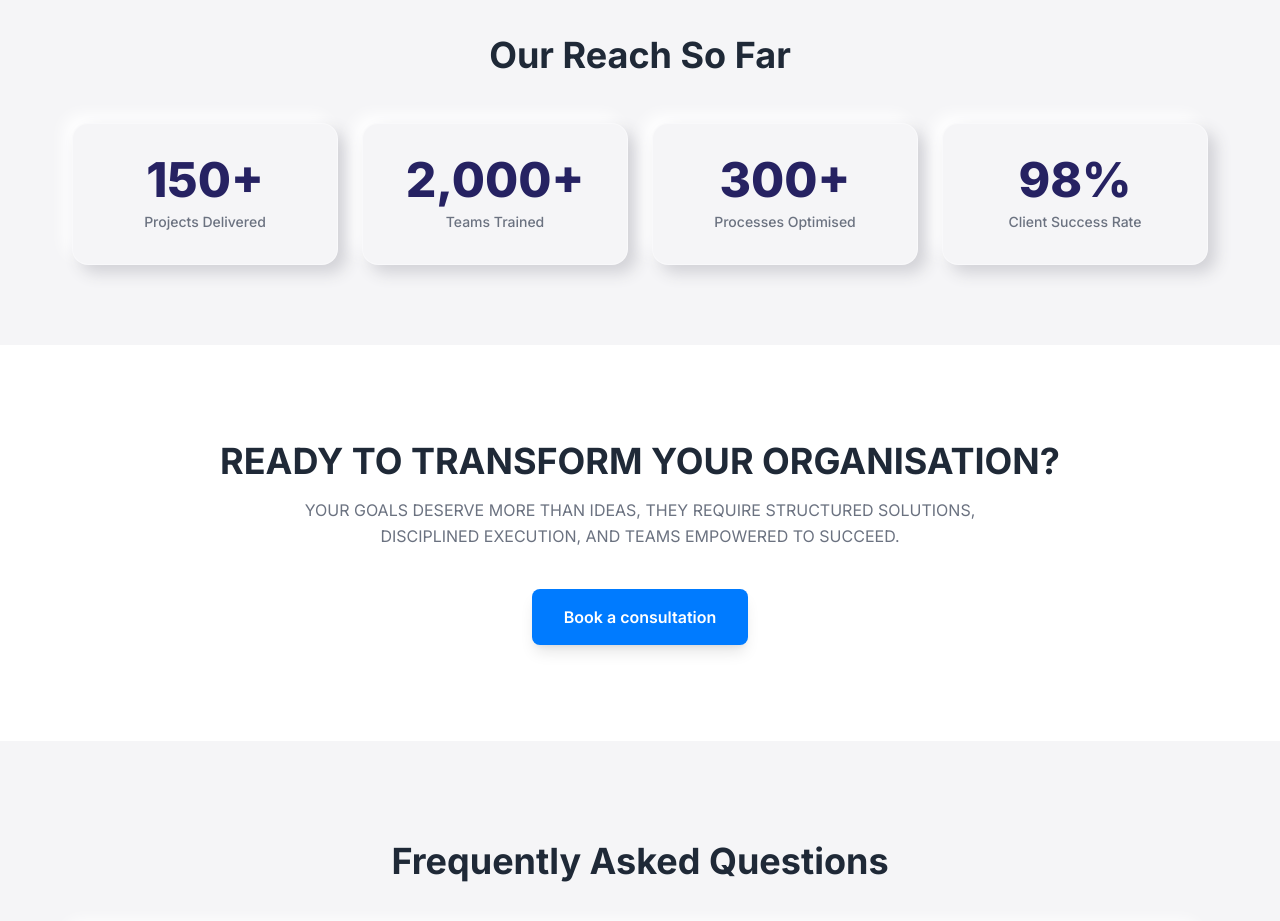
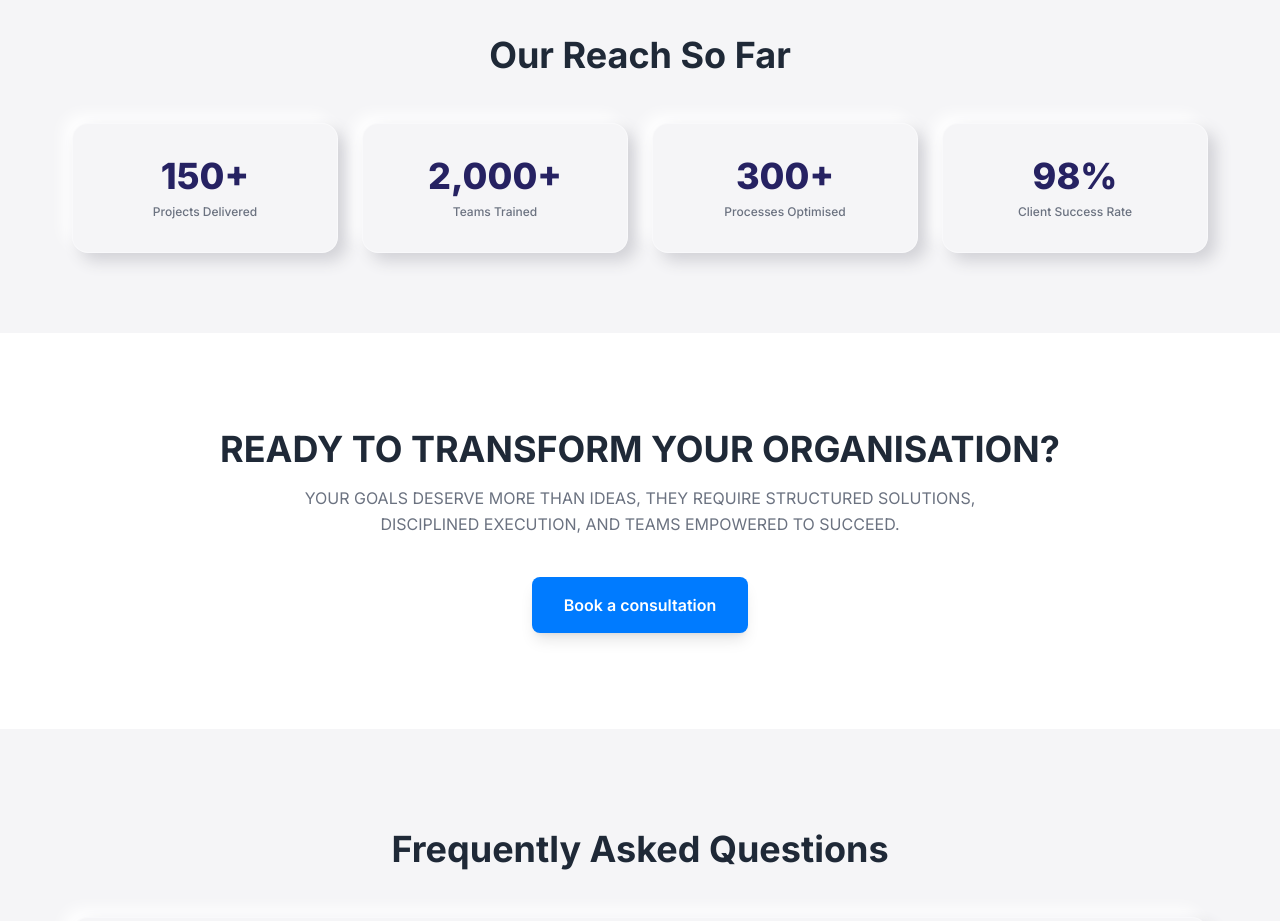
Before and after one commit to King-odysseus/TijhaWebsite, a React (Vite) app: page / in a window 1280 px wide. Shown: the part 5600-6521 px from the top of the page. Built offline with nearby package versions, Linux system fonts and the light colour scheme.

Commit message:
style: reduce stat card text sizes and add fade-in-up animation

```diff
--- a/src/components/home/Stats.jsx
+++ b/src/components/home/Stats.jsx
@@ -13,10 +13,14 @@ function Stats() {
           <h2 className="text-xl sm:text-2xl md:text-3xl lg:text-4xl font-bold text-brand-dark mb-4">Our Reach So Far</h2>
         </div>
         <div className="grid grid-cols-2 lg:grid-cols-4 gap-6">
-          {stats.map((s) => (
-            <div key={s.label} className="neo-card p-8 text-center">
-              <div className="text-2xl sm:text-3xl md:text-4xl lg:text-5xl font-extrabold text-indigo mb-2">{s.value}</div>
-              <div className="text-sm text-brand-body font-medium">{s.label}</div>
+          {stats.map((s, i) => (
+            <div
+              key={s.label}
+              className="neo-card p-8 text-center opacity-0 animate-fade-in-up"
+              style={{ animationDelay: `${i * 150}ms` }}
+            >
+              <div className="text-xl sm:text-2xl md:text-3xl lg:text-4xl font-extrabold text-indigo mb-2">{s.value}</div>
+              <div className="text-xs text-brand-body font-medium">{s.label}</div>
             </div>
           ))}
         </div>
--- a/tailwind.config.js
+++ b/tailwind.config.js
@@ -22,6 +22,15 @@ export default {
       },
       fontFamily: {
         sans: ['Inter', 'system-ui', 'Helvetica', 'Arial', 'sans-serif'],
+      },
+      keyframes: {
+        'fade-in-up': {
+          '0%': { opacity: '0', transform: 'translateY(24px)' },
+          '100%': { opacity: '1', transform: 'translateY(0)' },
+        },
+      },
+      animation: {
+        'fade-in-up': 'fade-in-up 0.6s ease-out forwards',
       },
       boxShadow: {
         'neo': '8px 8px 16px #d1d1d6, -8px -8px 16px #ffffff',
```
